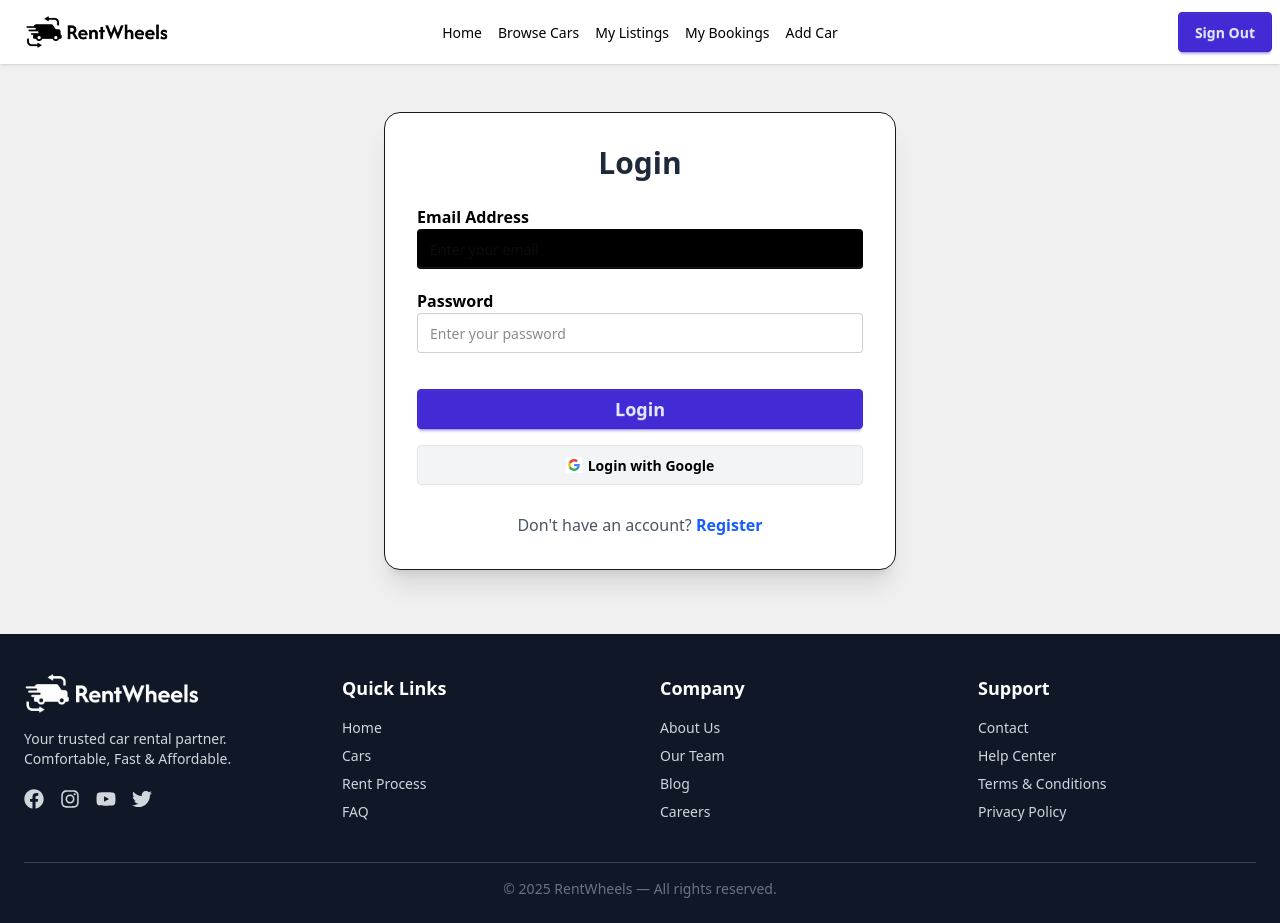
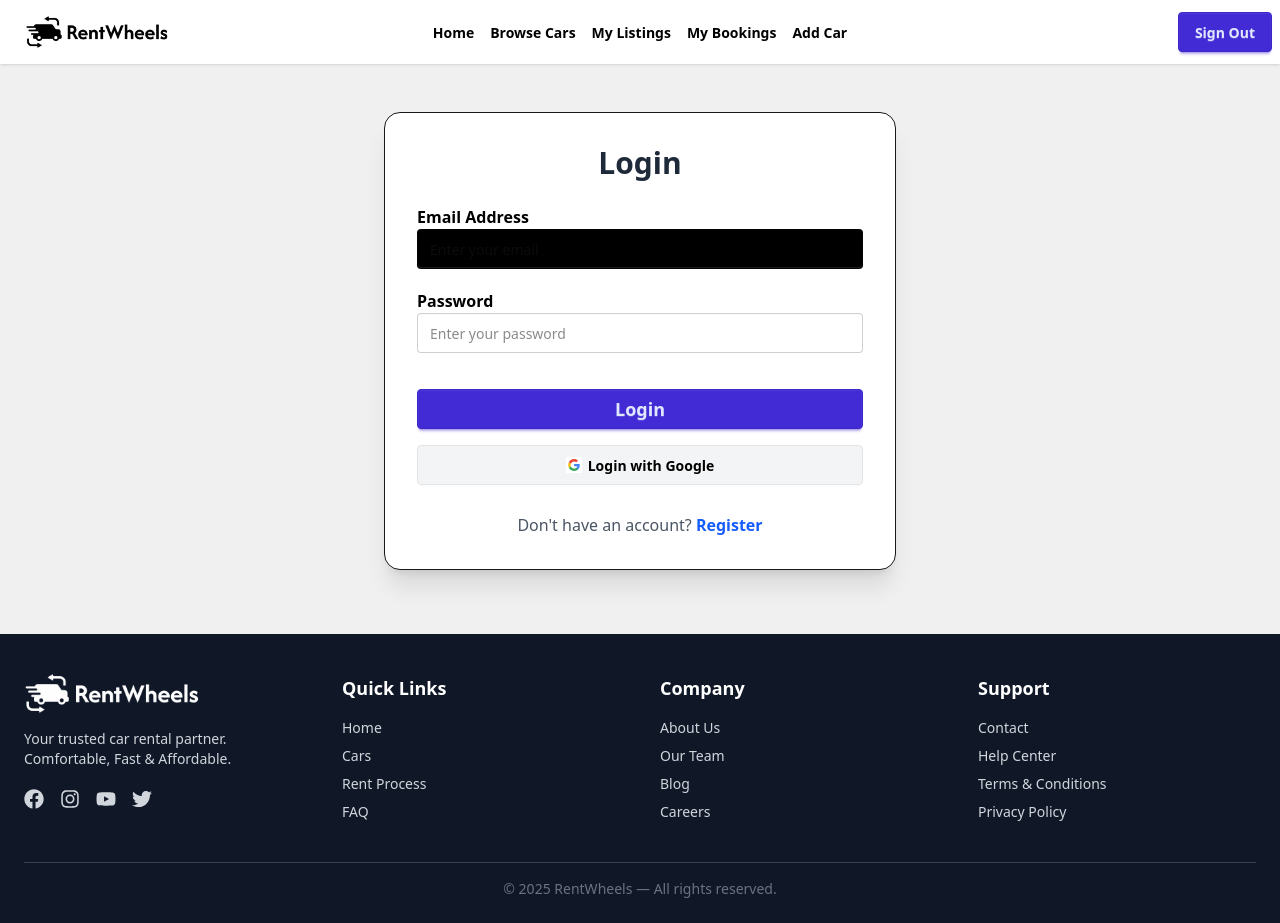
Before and after one commit to diptajeet25/RentWheels-Client, a React (Vite) app: page /auth in a window 1280 px wide. Built offline with nearby package versions, Linux system fonts and the light colour scheme; no server answers; sample sign-in values are in the browser's storage.

Commit message:
my booking route

```diff
--- a/src/Components/Navbar.jsx
+++ b/src/Components/Navbar.jsx
@@ -1,5 +1,5 @@
 import React, { useContext } from 'react';
-import { Link } from 'react-router';
+import { Link, NavLink } from 'react-router';
 import logo from "../assets/logo.png"
 import { AuthContext } from '../Context/AuthContext';
 
@@ -16,14 +16,15 @@ const Navbar = () => {
   })
     .catch(err=>console.log(err))
   }
-  const link=<div className='text-semibold flex flex-col lg:flex-row gap-2  lg:gap-4'>
-  <Link to="/">Home</Link>
-  <Link to="/cars">Browse Cars</Link>
+  const link=<div className='text-semibold flex flex-col lg:flex-row gap-2 font-semibold  lg:gap-4'>
+  <NavLink to="/" className={({ isActive }) =>isActive ? "text-purple-600" : ""}>Home</NavLink>
+  <NavLink to="/cars" className={({ isActive }) =>isActive ? "text-purple-600" : "" }>Browse Cars</NavLink>
   {
     user ? <>
-    <Link to="/mycars">My Listings</Link>
-  <Link>My Bookings</Link>
-      <Link to="/addcar">Add Car</Link>
+    <NavLink to="/mycars" className={({ isActive }) =>isActive ? "text-purple-600" : "" }>My Listings</NavLink>
+    <NavLink to="/mybookings"  className={({ isActive }) =>isActive ? "text-purple-600" : ""}>My Bookings</NavLink>
+
+      <NavLink to="/addcar" className={({ isActive }) =>isActive ? "text-purple-600" : "" }>Add Car</NavLink>
     </> :""
   }
 
--- /dev/null
+++ b/src/Pages/MyBookings.jsx
@@ -0,0 +1,15 @@
+import React from 'react';
+import Navbar from '../Components/Navbar';
+import Footer from '../Components/Footer';
+
+const MyBookings = () => {
+  return (
+    <div>
+         <Navbar></Navbar>
+        <h2 className='text-2xl lg:text-3xl font-bold text-center my-8 mb-8 text-gray-800'>My <span className='text-primary'>Bookings</span></h2>
+       <Footer></Footer>
+    </div>
+  );
+};
+
+export default MyBookings;
--- a/src/main.jsx
+++ b/src/main.jsx
@@ -14,6 +14,7 @@ import PrivateRoute from './Components/PrivateRoute.jsx';
 import AllCars from './Pages/AllCars.jsx';
 import CarDetails from './Pages/CarDetails.jsx';
 import MyCars from './Pages/MyCars.jsx';
+import MyBookings from './Pages/MyBookings.jsx';
 
 
 const router = createBrowserRouter([
@@ -54,6 +55,10 @@ const router = createBrowserRouter([
   {
     path:"/mycars",
     element:<PrivateRoute><MyCars></MyCars></PrivateRoute>
+  },
+  {
+    path:"/mybookings",
+    element:<PrivateRoute><MyBookings></MyBookings></PrivateRoute>
   }
 
 ]);
```
